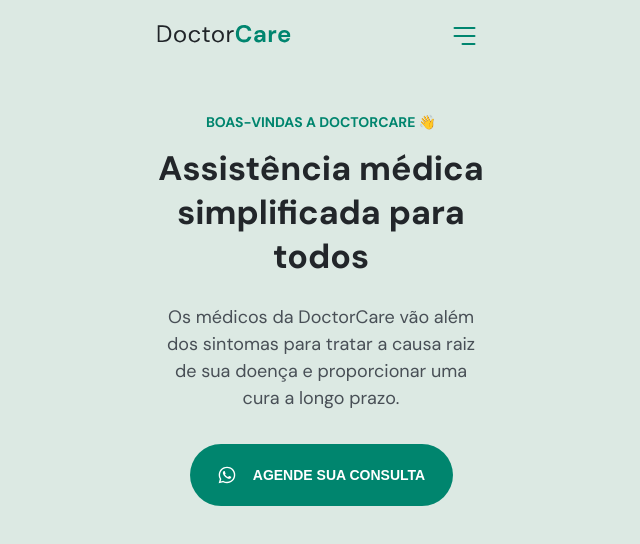
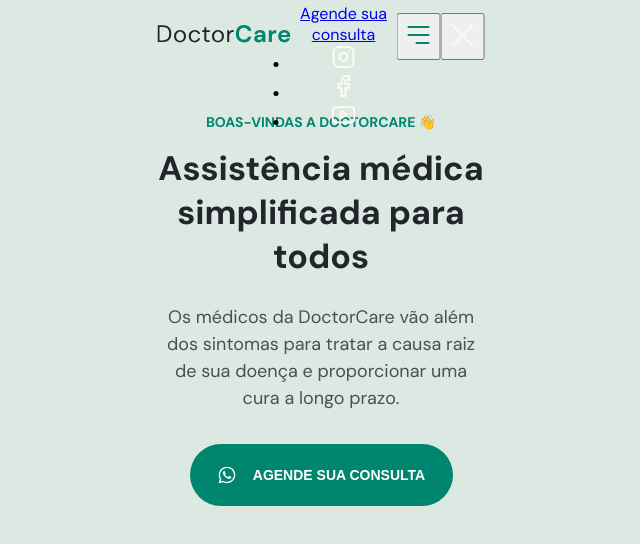
Before and after one commit to IgorNatann/nwlReturn, a plain HTML site: page index.html in a window 1280 px wide. Shown: the top 544 px of the page, without its empty margins (319-959 px from the left). Drawn offline with Linux system fonts and the light colour scheme.

Commit message:
commit criação buttons e funcionalidades

```diff
--- a/index.html
+++ b/index.html
@@ -15,8 +15,8 @@
 
     <title>DoctorCare</title>
   </head>
+
   <body onscroll="onScroll()">
-
     <nav id="navigation" class="">
       <div class="wrapper">
         <a class="logo" href="#">
@@ -34,13 +34,55 @@
             </svg>
         </a>
 
-        <svg width="40" height="40" viewBox="0 0 40 40" fill="none" xmlns="http://www.w3.org/2000/svg">
-          <path d="M10 20H30" stroke="#00856F" stroke-width="2" stroke-linecap="round" stroke-linejoin="round"/>
-          <path d="M10 12H30" stroke="#00856F" stroke-width="2" stroke-linecap="round" stroke-linejoin="round"/>
-          <path d="M18 28L30 28" stroke="#00856F" stroke-width="2" stroke-linecap="round" stroke-linejoin="round"/>
+        <div class="menu">
+          <ul>
+            <li><a href="#">Início</a></li>
+            <li><a href="#">Serviços</a></li>
+            <li><a href="#">Sobre</a></li>
+          </ul>
+
+          <a class="button" href="#">Agende sua consulta</a>
+
+          <ul class="social-links">
+            <li>
+              <a href="https://instagram.com"><svg width="24" height="24" viewBox="0 0 24 24" fill="none" xmlns="http://www.w3.org/2000/svg">
+                <path d="M17 1.99997H7C4.23858 1.99997 2 4.23855 2 6.99997V17C2 19.7614 4.23858 22 7 22H17C19.7614 22 22 19.7614 22 17V6.99997C22 4.23855 19.7614 1.99997 17 1.99997Z" stroke="#FFFAF1" stroke-width="2" stroke-linecap="round" stroke-linejoin="round"/>
+                <path d="M15.9997 11.3701C16.1231 12.2023 15.981 13.0523 15.5935 13.7991C15.206 14.5459 14.5929 15.1515 13.8413 15.5297C13.0898 15.908 12.2382 16.0397 11.4075 15.906C10.5768 15.7723 9.80947 15.3801 9.21455 14.7852C8.61962 14.1903 8.22744 13.4229 8.09377 12.5923C7.96011 11.7616 8.09177 10.91 8.47003 10.1584C8.84829 9.40691 9.45389 8.7938 10.2007 8.4063C10.9475 8.0188 11.7975 7.87665 12.6297 8.00006C13.4786 8.12594 14.2646 8.52152 14.8714 9.12836C15.4782 9.73521 15.8738 10.5211 15.9997 11.3701Z" stroke="#FFFAF1" stroke-width="2" stroke-linecap="round" stroke-linejoin="round"/>
+                <path d="M17.5 6.49997H17.51" stroke="#FFFAF1" stroke-width="2" stroke-linecap="round" stroke-linejoin="round"/>
+                </svg>
+                </a>
+            </li>
+            <li>
+              <a href="https://facebook.com"><svg width="24" height="24" viewBox="0 0 24 24" fill="none" xmlns="http://www.w3.org/2000/svg">
+                <path d="M18 1.99997H15C13.6739 1.99997 12.4021 2.52675 11.4645 3.46444C10.5268 4.40212 10 5.67389 10 6.99997V9.99997H7V14H10V22H14V14H17L18 9.99997H14V6.99997C14 6.73475 14.1054 6.4804 14.2929 6.29286C14.4804 6.10533 14.7348 5.99997 15 5.99997H18V1.99997Z" stroke="#FFFAF1" stroke-width="2" stroke-linecap="round" stroke-linejoin="round"/>
+                </svg>
+                </a>
+            </li>
+            <li>
+              <a href="https://youtube.com"><svg width="24" height="24" viewBox="0 0 24 24" fill="none" xmlns="http://www.w3.org/2000/svg">
+                <path d="M22.5396 6.42C22.4208 5.94541 22.1789 5.51057 21.8382 5.15941C21.4976 4.80824 21.0703 4.55318 20.5996 4.42C18.8796 4 11.9996 4 11.9996 4C11.9996 4 5.1196 4 3.3996 4.46C2.92884 4.59318 2.50157 4.84824 2.16094 5.19941C1.82031 5.55057 1.57838 5.98541 1.4596 6.46C1.14481 8.20556 0.990831 9.97631 0.999595 11.75C0.988374 13.537 1.14236 15.3213 1.4596 17.08C1.59055 17.5398 1.8379 17.9581 2.17774 18.2945C2.51758 18.6308 2.93842 18.8738 3.3996 19C5.1196 19.46 11.9996 19.46 11.9996 19.46C11.9996 19.46 18.8796 19.46 20.5996 19C21.0703 18.8668 21.4976 18.6118 21.8382 18.2606C22.1789 17.9094 22.4208 17.4746 22.5396 17C22.852 15.2676 23.0059 13.5103 22.9996 11.75C23.0108 9.96295 22.8568 8.1787 22.5396 6.42Z" stroke="#FFFAF1" stroke-width="2" stroke-linecap="round" stroke-linejoin="round"/>
+                <path d="M9.75 15.02L15.5 11.75L9.75 8.48001V15.02Z" stroke="#FFFAF1" stroke-width="2" stroke-linecap="round" stroke-linejoin="round"/>
+                </svg>
+                </a>
+            </li>
+          </ul>
+        </div>
+
+        <button class="open-menu">
+          <svg width="40" height="40" viewBox="0 0 40 40" fill="none" xmlns="http://www.w3.org/2000/svg">
+            <path d="M10 20H30" stroke="#00856F" stroke-width="2" stroke-linecap="round" stroke-linejoin="round"/>
+            <path d="M10 12H30" stroke="#00856F" stroke-width="2" stroke-linecap="round" stroke-linejoin="round"/>
+            <path d="M18 28L30 28" stroke="#00856F" stroke-width="2" stroke-linecap="round" stroke-linejoin="round"/>
           </svg>
+        </button>
+        <button class="close-menu">
+          <svg width="40" height="40" viewBox="0 0 40 40" fill="none" xmlns="http://www.w3.org/2000/svg">
+            <path d="M30 10L10 30M10 10L30 30" stroke="#FFFAF1" stroke-width="2" stroke-linecap="round" stroke-linejoin="round"/>
+            </svg>
+
+        </button>
+
       </div>
-
     </nav>
 
     <header class="wrapper">
--- a/style.css
+++ b/style.css
@@ -1,6 +1,7 @@
 /* === GERAL ============================= */
 * {
   margin: 0;
+  padding: 0;
   box-sizing:border-box;
 
 }
@@ -15,6 +16,12 @@
 --nav-height: 7.2rem;
 
   font-size: 62.5%; /* 1rem = 10px */
+}
+
+html,
+body {
+  width: 100%;
+  height: 100%;
 }
 
 body {
@@ -32,9 +39,13 @@ body {
 
 /* === HEADER ============================= */
 
+header {
+  margin-top: calc(4.1rem + var(--nav-height));
+}
+
 header::before {
-  content: "";
-  width: 100vw;
+  content: '';
+  width: 100%;
   height: calc(108rem + var(--nav-height));
   background-color: var(--brand-light);
   display: block;
@@ -43,10 +54,6 @@ header::before {
   top: 0;
   left: 0;
   z-index: -1;
-}
-
-header {
-  margin-top: calc(4.1rem + var(--nav-height));
 }
 
 header h4 {
@@ -141,13 +148,10 @@ header img {
 }
 
 /* === NAVIGATION ============================= */
-
 nav {
   display: flex;
 
   height: var(--nav-height);
-
-  padding: 1.6rem 2.4rem; /*Primeira Prop = Cima e baixo, Segunda Prop = Laterais*/
 
   position: fixed;
   top: 0;
@@ -165,6 +169,8 @@ nav .wrapper {
 nav.scroll {
   background: var(--primary-color);
   width: 100vw;
+  position: fixed;
+  top: 0;
 }
 
 nav.scroll svg:nth-child(1) path { /* nth-child busca o elemento na posição setada*/
```
